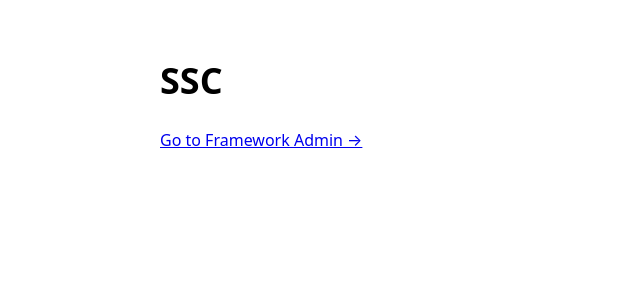
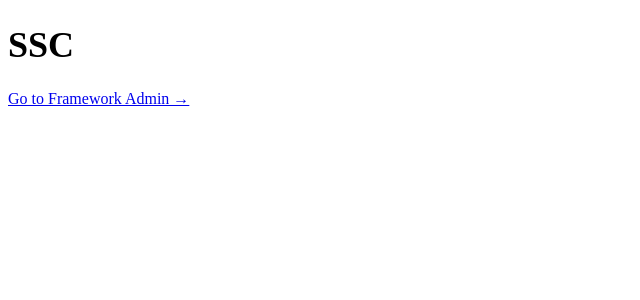
Before and after one commit to neilbauman/sec-app, a Next.js app: page / in a window 1280 px wide. Shown: the top 300 px of the page, without its empty margins (0-640 px from the left). Built offline with nearby package versions, Linux system fonts and the light colour scheme.

Commit message:
Update layout.tsx

```diff
--- a/app/layout.tsx
+++ b/app/layout.tsx
@@ -1,10 +1,16 @@
-export const metadata = { title: "SSC", description: "SSC Admin" };
-export default function RootLayout({ children }: { children: React.ReactNode }) {
+export const metadata = {
+  title: 'SSC',
+  description: 'Shelter Severity Classification',
+};
+
+export default function RootLayout({
+  children,
+}: {
+  children: React.ReactNode;
+}) {
   return (
     <html lang="en">
-      <body style={{ fontFamily: "ui-sans-serif, system-ui, -apple-system, Segoe UI, Roboto, Helvetica, Arial" }}>
-        <div style={{ maxWidth: 960, margin: "0 auto", padding: 24 }}>{children}</div>
-      </body>
+      <body>{children}</body>
     </html>
   );
 }
```
